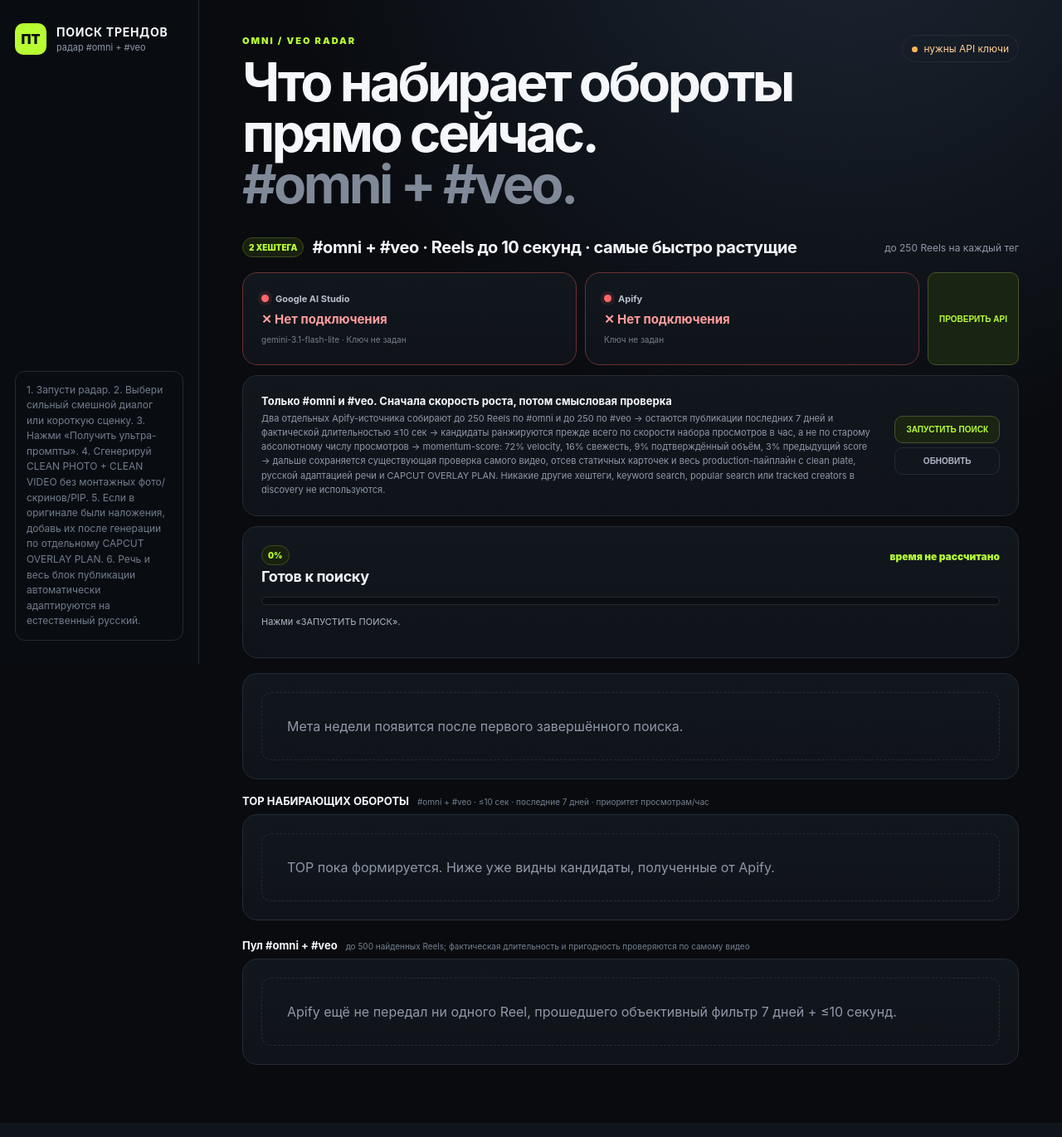
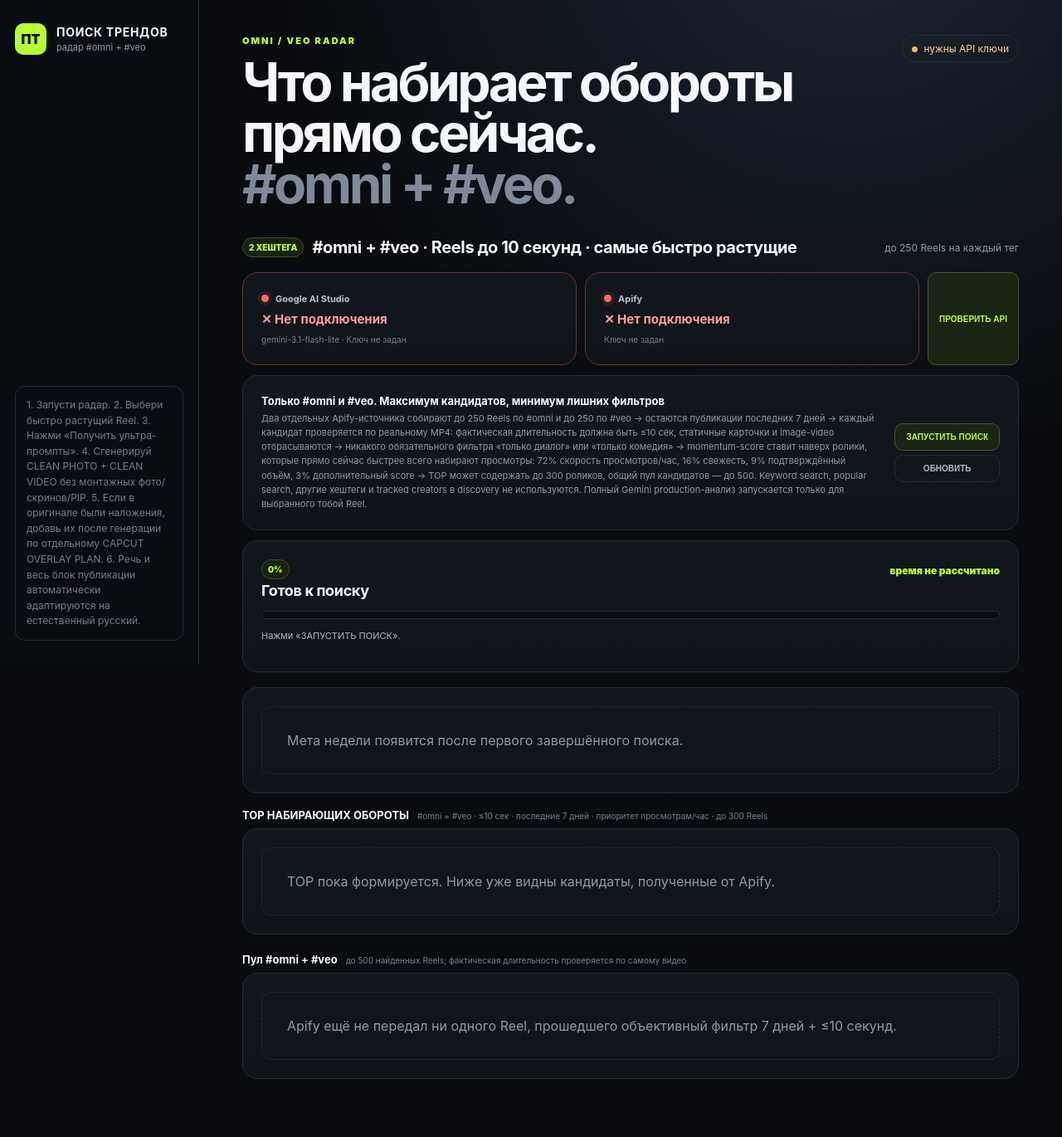
Before and after one commit to ferixdi-png/slop, a Flask app: page / in a window 1280 px wide. Shown: the whole page at 83% size. Run offline with Flask 3, Linux system fonts and the light colour scheme; data that the repository does not hold is empty.

Commit message:
Align UI with mass Omni/Veo trend radar

```diff
--- a/templates/index.html
+++ b/templates/index.html
@@ -15,7 +15,7 @@
         <div><strong>ПОИСК ТРЕНДОВ</strong><small>радар #omni + #veo</small></div>
       </div>
       <div class="side-note">
-        1. Запусти радар. 2. Выбери сильный смешной диалог или короткую сценку. 3. Нажми «Получить ультра-промпты». 4. Сгенерируй CLEAN PHOTO + CLEAN VIDEO без монтажных фото/скринов/PIP. 5. Если в оригинале были наложения, добавь их после генерации по отдельному CAPCUT OVERLAY PLAN. 6. Речь и весь блок публикации автоматически адаптируются на естественный русский.
+        1. Запусти радар. 2. Выбери быстро растущий Reel. 3. Нажми «Получить ультра-промпты». 4. Сгенерируй CLEAN PHOTO + CLEAN VIDEO без монтажных фото/скринов/PIP. 5. Если в оригинале были наложения, добавь их после генерации по отдельному CAPCUT OVERLAY PLAN. 6. Речь и весь блок публикации автоматически адаптируются на естественный русский.
       </div>
     </aside>
 
@@ -38,20 +38,20 @@
           <div class="card api-card" id="geminiApiCard">
             <div><span class="api-dot"></span><b>Google AI Studio</b></div>
             <strong id="geminiApiStatus">Проверяю ключ…</strong>
-            <small id="geminiApiMeta">Проверка ключа и доступа к gemini-3.1-flash-lite без генерации текста</small>
+            <small id="geminiApiMeta">Gemini используется для production-анализа выбранного Reel</small>
           </div>
           <div class="card api-card" id="apifyApiCard">
             <div><span class="api-dot"></span><b>Apify</b></div>
             <strong id="apifyApiStatus">Проверяю ключ…</strong>
-            <small id="apifyApiMeta">Проверка доступа к аккаунту Apify</small>
+            <small id="apifyApiMeta">Глубокий сбор Reels только по #omni и #veo</small>
           </div>
           <button id="checkApis" class="secondary api-check-btn">ПРОВЕРИТЬ API</button>
         </div>
 
         <div class="card radar-intro">
           <div>
-            <b>Только #omni и #veo. Сначала скорость роста, потом смысловая проверка</b>
-            <span>Два отдельных Apify-источника собирают до 250 Reels по #omni и до 250 по #veo → остаются публикации последних 7 дней и фактической длительностью ≤10 сек → кандидаты ранжируются прежде всего по скорости набора просмотров в час, а не по старому абсолютному числу просмотров → momentum-score: 72% velocity, 16% свежесть, 9% подтверждённый объём, 3% предыдущий score → дальше сохраняется существующая проверка самого видео, отсев статичных карточек и весь production-пайплайн с clean plate, русской адаптацией речи и CAPCUT OVERLAY PLAN. Никакие другие хештеги, keyword search, popular search или tracked creators в discovery не используются.</span>
+            <b>Только #omni и #veo. Максимум кандидатов, минимум лишних фильтров</b>
+            <span>Два отдельных Apify-источника собирают до 250 Reels по #omni и до 250 по #veo → остаются публикации последних 7 дней → каждый кандидат проверяется по реальному MP4: фактическая длительность должна быть ≤10 сек, статичные карточки и image-video отбрасываются → никакого обязательного фильтра «только диалог» или «только комедия» → momentum-score ставит наверх ролики, которые прямо сейчас быстрее всего набирают просмотры: 72% скорость просмотров/час, 16% свежесть, 9% подтверждённый объём, 3% дополнительный score → TOP может содержать до 300 роликов, общий пул кандидатов — до 500. Keyword search, popular search, другие хештеги и tracked creators в discovery не используются. Полный Gemini production-анализ запускается только для выбранного тобой Reel.</span>
           </div>
           <div class="radar-controls">
             <button id="syncRadar" class="secondary">ЗАПУСТИТЬ ПОИСК</button>
@@ -89,7 +89,7 @@
         </div>
 
         <div class="section-mini-title">
-          <div><b>TOP НАБИРАЮЩИХ ОБОРОТЫ</b><span>#omni + #veo · ≤10 сек · последние 7 дней · приоритет просмотрам/час</span></div>
+          <div><b>TOP НАБИРАЮЩИХ ОБОРОТЫ</b><span>#omni + #veo · ≤10 сек · последние 7 дней · приоритет просмотрам/час · до 300 Reels</span></div>
         </div>
         <div class="card">
           <div id="radarRows" class="radar-table">
@@ -98,7 +98,7 @@
         </div>
 
         <div class="section-mini-title candidates-title">
-          <div><b>Пул #omni + #veo</b><span>до 500 найденных Reels; фактическая длительность и пригодность проверяются по самому видео</span></div>
+          <div><b>Пул #omni + #veo</b><span>до 500 найденных Reels; фактическая длительность проверяется по самому видео</span></div>
         </div>
         <div class="card">
           <div id="candidateRows" class="candidate-table">
```
